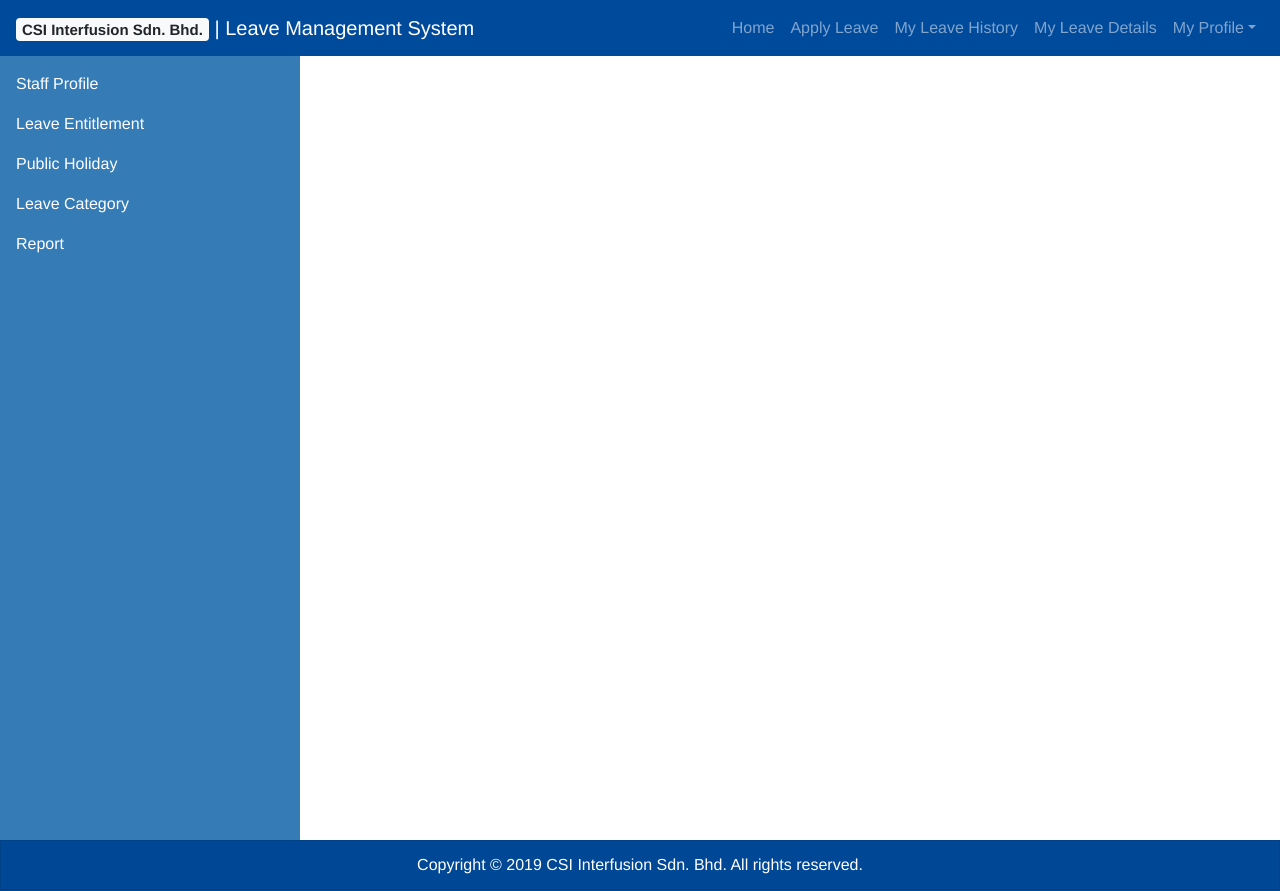
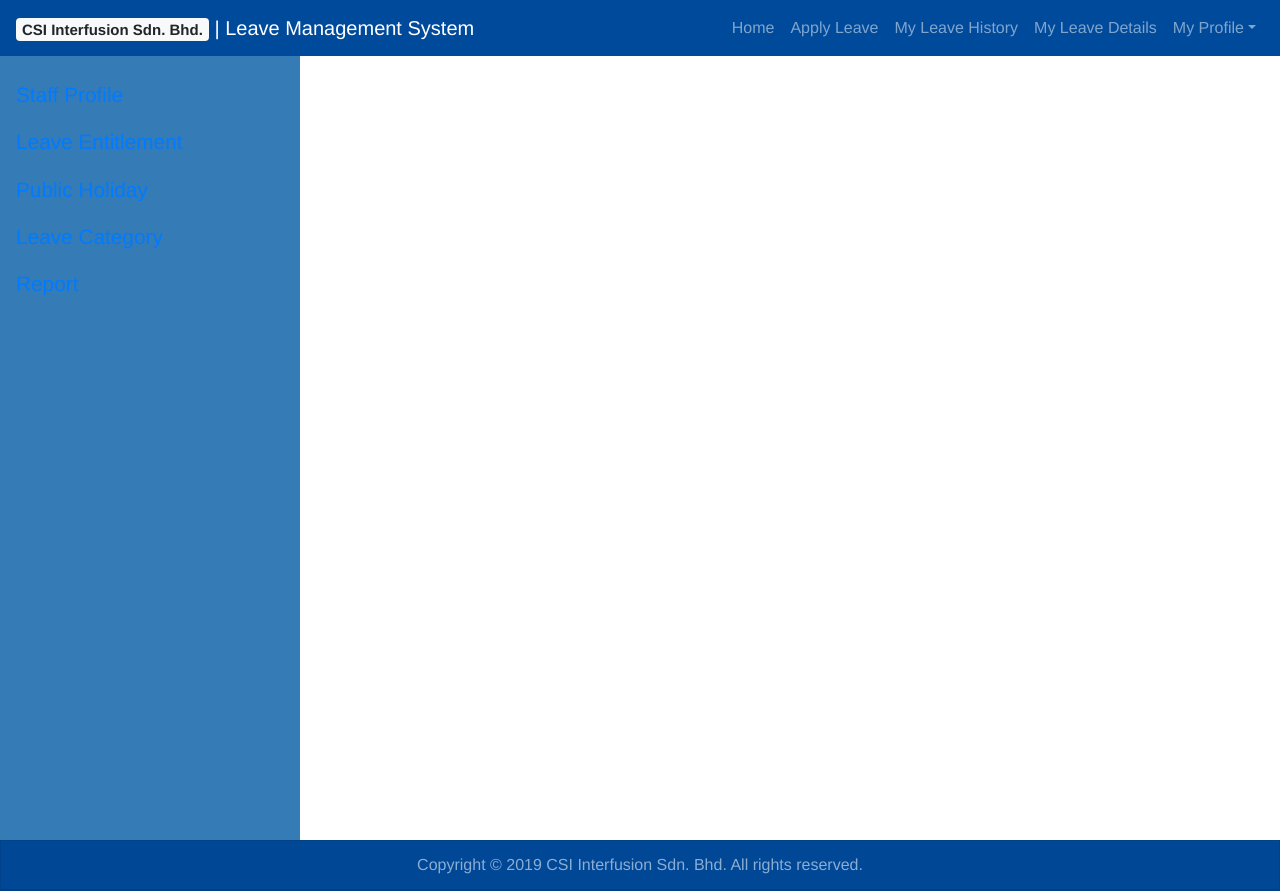
Before and after one commit to jameacle09/csileavemanagementsystem, a React (Create React App) app in the folder leavemanagement/: page /hrdashboard in a window 1280 px wide. Built offline with nearby package versions, Linux system fonts and the light colour scheme.

Commit message:
footer, sidebar

```diff
--- a/leavemanagement/src/common/Footer.js
+++ b/leavemanagement/src/common/Footer.js
@@ -11,7 +11,7 @@ class Footer extends Component {
     const footerStyle = {
       textAlign: "center",
       fontSize: "1rem",
-      color: "white",
+      color: "#8AADD4",
       background: "#004A9B",
       fontFamily: 'Helvetica',
       borderRadius: 0
--- a/leavemanagement/src/hradmin/SideBar.js
+++ b/leavemanagement/src/hradmin/SideBar.js
@@ -1,5 +1,4 @@
 import React, { Component } from 'react';
-import './SideBarStyle.css';
 import { Link } from "react-router-dom";
 import { Nav, NavItem, NavLink } from 'reactstrap';
 
@@ -12,7 +11,7 @@ class SideBar extends Component {
         const SideBarStyle = {
             height: "100vh",
             width: "300px",
-            fontSize: "1rem",
+            fontSize: "1.3rem",
             background: "#357BB6",
             fontFamily: 'Helvetica',
             marginTop: "-16px"
@@ -23,19 +22,19 @@ class SideBar extends Component {
                 <br />
                 <Nav vertical>
                     <NavItem>
-                        <NavLink tag={Link} to="/liststaffprofile" activeclassname="active" style={{ color: 'white' }}>Staff Profile</NavLink>
+                        <NavLink tag={Link} to="/liststaffprofile" activeclassname="active">Staff Profile</NavLink>
                     </NavItem>
                     <NavItem>
-                        <NavLink tag={Link} to="/leaveentitlement" activeclassname="active" style={{ color: 'white' }}>Leave Entitlement</NavLink>
+                        <NavLink tag={Link} to="/leaveentitlement" activeclassname="active">Leave Entitlement</NavLink>
                     </NavItem>
                     <NavItem>
-                        <NavLink tag={Link} to="/publicholiday" activeclassname="active" style={{ color: 'white' }}>Public Holiday</NavLink>
+                        <NavLink tag={Link} to="/publicholiday" activeclassname="active" >Public Holiday</NavLink>
                     </NavItem>
                     <NavItem>
-                        <NavLink tag={Link} to="/leavecategory" activeclassname="active" style={{ color: 'white' }}>Leave Category</NavLink>
+                        <NavLink tag={Link} to="/leavecategory" activeclassname="active">Leave Category</NavLink>
                     </NavItem>
                     <NavItem>
-                        <NavLink tag={Link} to="/liststaffprofile" activeclassname="active" style={{ color: 'white' }}>Report</NavLink>
+                        <NavLink tag={Link} to="/liststaffprofile" activeclassname="active">Report</NavLink>
                     </NavItem>
                 </Nav>
             </div>
```
